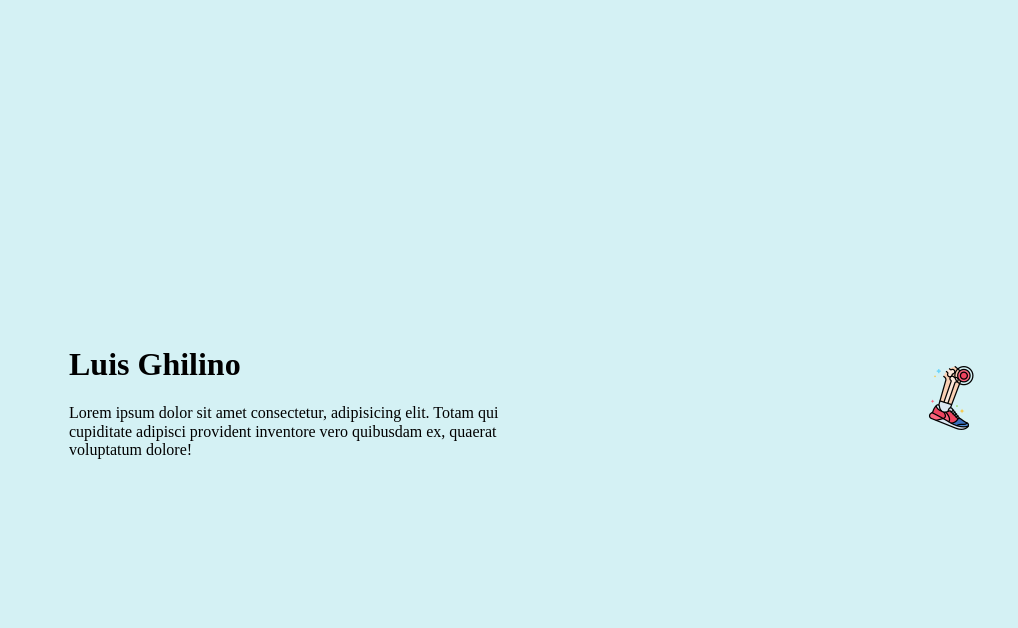
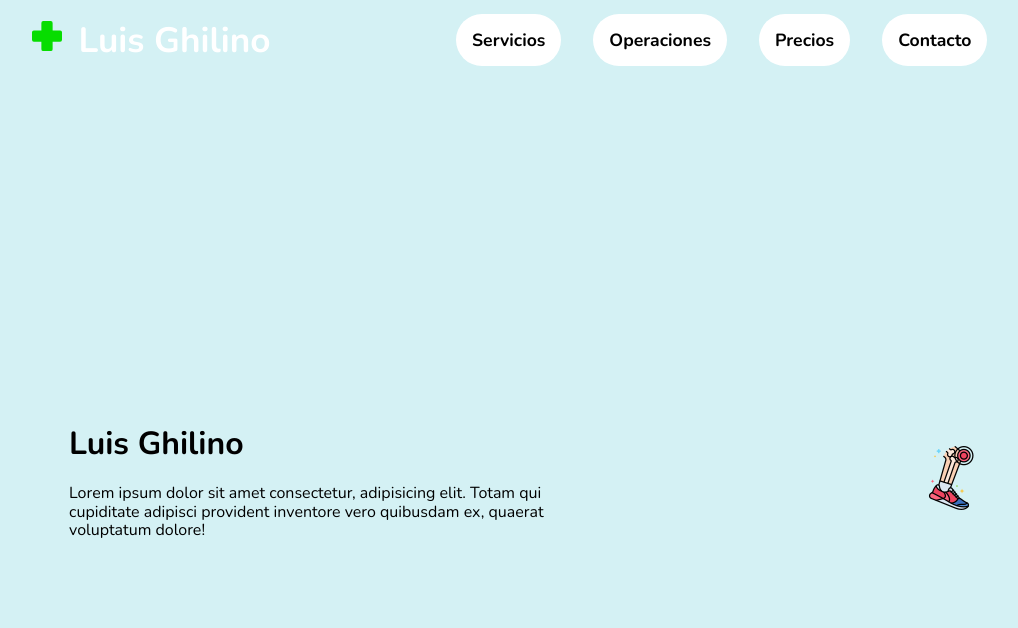
Before and after one commit to tomasghilino/luisGhilinoMedico, a Gatsby site: page / in a window 1280 px wide. Shown: the top 628 px of the page, without its empty margins (115-1133 px from the left). Built offline with nearby package versions, Linux system fonts and the light colour scheme; Gatsby itself is replaced by a stand-in of ours.

Commit message:
navbar and some dependencies

```diff
--- a/gatsby-config.js
+++ b/gatsby-config.js
@@ -32,6 +32,15 @@ module.exports = {
         icon: `src/media/logo.png`, // This path is relative to the root of the site.
       },
     },
+    {
+      resolve: `gatsby-plugin-google-fonts`,
+      options: {
+        fonts: [
+          `Nunito: 200,400,700`, // you can also specify font weights and styles
+        ],
+        display: "swap",
+      },
+    },
     // this (optional) plugin enables Progressive Web App + Offline functionality
     // To learn more, visit: https://gatsby.dev/offline
     // `gatsby-plugin-offline`,
--- a/package.json
+++ b/package.json
@@ -8,6 +8,7 @@
     "babel-plugin-styled-components": "^2.0.6",
     "gatsby": "^4.10.1",
     "gatsby-plugin-gatsby-cloud": "^4.10.0",
+    "gatsby-plugin-google-fonts": "^1.0.1",
     "gatsby-plugin-image": "^2.10.0",
     "gatsby-plugin-manifest": "^4.10.1",
     "gatsby-plugin-offline": "^5.10.1",
@@ -21,6 +22,7 @@
     "react": "^17.0.1",
     "react-dom": "^17.0.1",
     "react-helmet": "^6.1.0",
+    "react-icons": "^4.3.1",
     "styled-components": "^5.3.3"
   },
   "devDependencies": {
--- a/src/components/Layout/LayoutElements.jsx
+++ b/src/components/Layout/LayoutElements.jsx
@@ -18,7 +18,7 @@ export const GlobalStyle = createGlobalStyle`
     }
 
     body{
-
+        font-family: "Nunito", sans-serif;
         background-color: var(--brighter);
     }
 `
--- /dev/null
+++ b/src/components/Layout/Navbar/NavbarElements.jsx
@@ -0,0 +1,64 @@
+import styled from "styled-components"
+
+import { GiHealthNormal } from "react-icons/gi"
+
+export const Nav = styled.nav`
+  font-size: 1.1rem;
+  position: sticky;
+  top: 0;
+  z-index: 999;
+  height: 80px;
+  background-color: ${props =>
+    props.navbarChange ? "var(--primary)" : "transparent"};
+  box-shadow: ${props =>
+    props.navbarChange ? "0px 2px 10px rgba(0, 0, 0, 0.15)" : "transparent"};
+  display: flex;
+  justify-content: space-evenly;
+  align-items: center;
+
+  transition: background-color 0.2s ease-in;
+`
+
+export const Logo = styled.h1`
+  color: white;
+
+  &:hover {
+    cursor: pointer;
+  }
+`
+
+export const Icon = styled(GiHealthNormal)`
+  color: #07dd00;
+  margin-right: 1rem;
+  font-size: 2rem;
+`
+
+export const NavContainer = styled.ul`
+  list-style: none;
+  display: flex;
+`
+
+export const NavOption = styled.li`
+  margin-right: 2rem;
+  padding: 1rem;
+  border-radius: 1.9rem;
+  background-color: #ffffff;
+
+  a {
+    text-decoration: none;
+    color: black;
+    font-weight: 700;
+  }
+
+  transition: all 0.1s ease-in-out;
+
+  &:hover {
+    cursor: pointer;
+    background-color: #0fd30f;
+
+    a {
+      // Texto
+      color: white;
+    }
+  }
+`
--- /dev/null
+++ b/src/components/Layout/Navbar/index.jsx
@@ -0,0 +1,45 @@
+import React, { useState, useEffect } from "react"
+
+import { Nav, NavContainer, NavOption, Logo, Icon } from "./NavbarElements"
+
+const Navbar = () => {
+  const [navbarChange, setNavbarChange] = useState(false)
+  //navbar scroll changeBackground function
+  const changeBackground = () => {
+    if (window.scrollY >= 66) {
+      setNavbarChange(true)
+    } else {
+      setNavbarChange(false)
+    }
+  }
+
+  useEffect(() => {
+    changeBackground()
+    window.addEventListener("scroll", changeBackground)
+  }, [])
+
+  return (
+    <Nav navbarChange={navbarChange}>
+      <Logo>
+        <Icon />
+        Luis Ghilino
+      </Logo>
+      <NavContainer>
+        <NavOption>
+          <a href="#">Servicios</a>
+        </NavOption>
+        <NavOption>
+          <a href="#"> Operaciones</a>
+        </NavOption>
+        <NavOption>
+          <a href="#"> Precios </a>
+        </NavOption>
+        <NavOption>
+          <a href="#"> Contacto</a>
+        </NavOption>
+      </NavContainer>
+    </Nav>
+  )
+}
+
+export default Navbar
--- a/src/components/Layout/index.jsx
+++ b/src/components/Layout/index.jsx
@@ -1,11 +1,13 @@
 import React from "react"
 
 import { GlobalStyle } from "./LayoutElements"
+import Navbar from "./Navbar"
 
 const Layout = props => {
   return (
     <>
       <GlobalStyle />
+      <Navbar />
       {props.children}
     </>
   )
```
Also changed, not shown: src/pages/404.js (added, +7 -0 lines), 1 other file.
